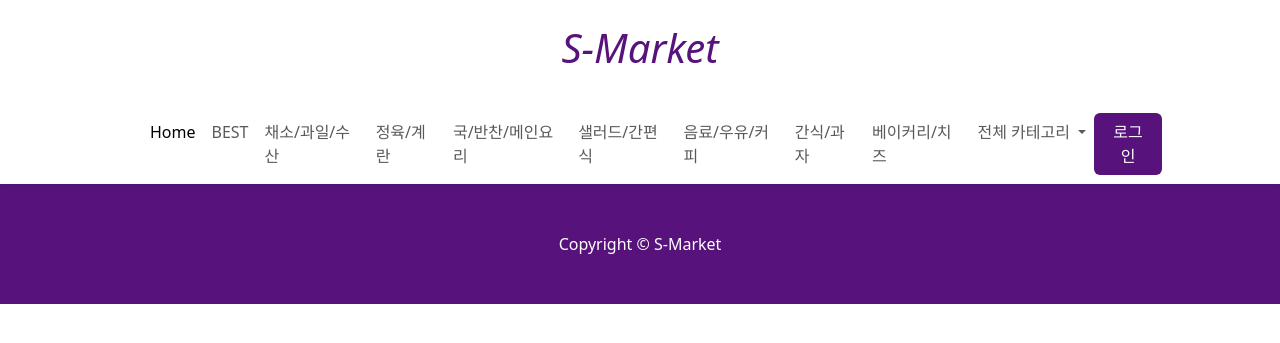
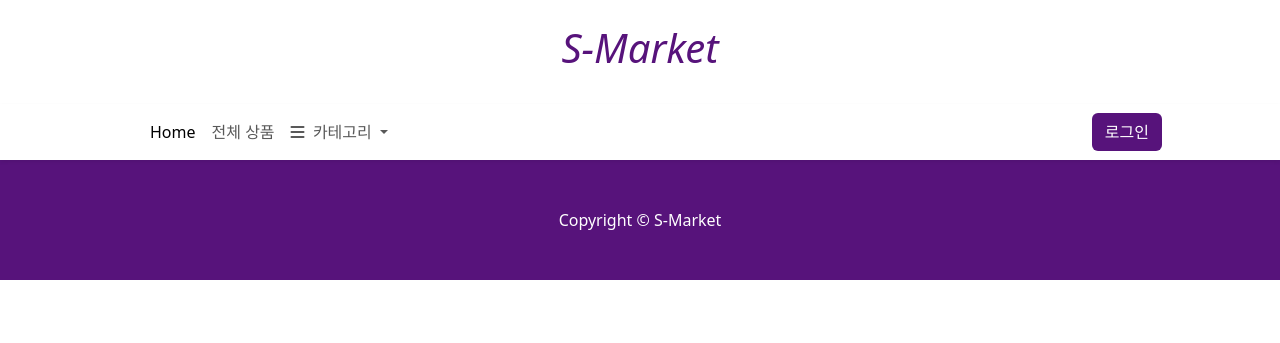
Before and after one commit to soohyxn/S-Market, a Django app: template foods/templates/foods/base.html in a window 1280 px wide. Shown: the top 343 px of the page. Run offline with Django 3.2, Linux system fonts and the light colour scheme; the template is opened without the code that fills it, so the values that code supplies are empty; some libraries are stand-ins or nearby versions.

Commit message:
카테고리 페이지 만들기

```diff
--- a/foods/templates/foods/navbar.html
+++ b/foods/templates/foods/navbar.html
@@ -14,27 +14,19 @@
         <div class="collapse navbar-collapse" id="navbarSupportedContent">
             <ul class="navbar-nav me-auto mb-2 mb-lg-0 ms-lg-4">
                 <li class="nav-item"><a class="nav-link active" aria-current="page" href="/">Home</a></li>
-                <li class="nav-item"><a class="nav-link" href="/food/">BEST</a></li>
-                <li class="nav-item"><a class="nav-link" href="#!">채소/과일/수산</a></li>
-                <li class="nav-item"><a class="nav-link" href="#!">정육/계란</a></li>
-                <li class="nav-item"><a class="nav-link" href="#!">국/반찬/메인요리</a></li>
-                <li class="nav-item"><a class="nav-link" href="#!">샐러드/간편식</a></li>
-                <li class="nav-item"><a class="nav-link" href="#!">음료/우유/커피</a></li>
-                <li class="nav-item"><a class="nav-link" href="#!">간식/과자</a></li>
-                <li class="nav-item"><a class="nav-link" href="#!">베이커리/치즈</a></li>
+                <li class="nav-item"><a class="nav-link" href="/food/">전체 상품</a></li>
                 <li class="nav-item dropdown">
                     <a class="nav-link dropdown-toggle" href="#" id="navbarDropdown" role="button" data-toggle="dropdown" aria-haspopup="true" aria-expanded="false">
-                        전체 카테고리
+                        <i class="fas fa-bars"></i>&nbsp;&nbsp;카테고리
                     </a>
                     <div class="dropdown-menu" aria-labelledby="navbarDropdown">
-                        <a class="dropdown-item" href="#">채소/과일/수산</a>
-                        <a class="dropdown-item" href="#">정육/계란</a>
-                        <a class="dropdown-item" href="#">국/반찬/메인요리</a>
-                        <a class="dropdown-item" href="#">정육/계란</a>
-                        <a class="dropdown-item" href="#">샐러드/간편식</a>
-                        <a class="dropdown-item" href="#">음료/우유/커피</a>
-                        <a class="dropdown-item" href="#">간식/과자</a>
-                        <a class="dropdown-item" href="#">베이커리/치즈</a>
+                        <a class="dropdown-item" href="/food/category/채소과일수산">채소/과일/수산</a>
+                        <a class="dropdown-item" href="/food/category/정육계란">정육/계란</a>
+                        <a class="dropdown-item" href="/food/category/국반찬메인요리">국/반찬/메인요리</a>
+                        <a class="dropdown-item" href="/food/category/샐러드간편식">샐러드/간편식</a>
+                        <a class="dropdown-item" href="/food/category/음료우유커피">음료/우유/커피</a>
+                        <a class="dropdown-item" href="/food/category/간식과자">간식/과자</a>
+                        <a class="dropdown-item" href="/food/category/베이커리치즈">베이커리/치즈</a>
                     </div>
                 </li>
             </ul>
--- a/foods/urls.py
+++ b/foods/urls.py
@@ -4,4 +4,5 @@ from foods import views
 urlpatterns = [
     path('', views.FoodList.as_view()),
     path('<int:pk>/', views.FoodDetail.as_view()),
+    path('category/<str:slug>/', views.category_page),
 ]
```
Also changed, not shown: foods/templates/foods/food_list.html (+9 -1 lines), foods/views.py (+8 -2 lines).
